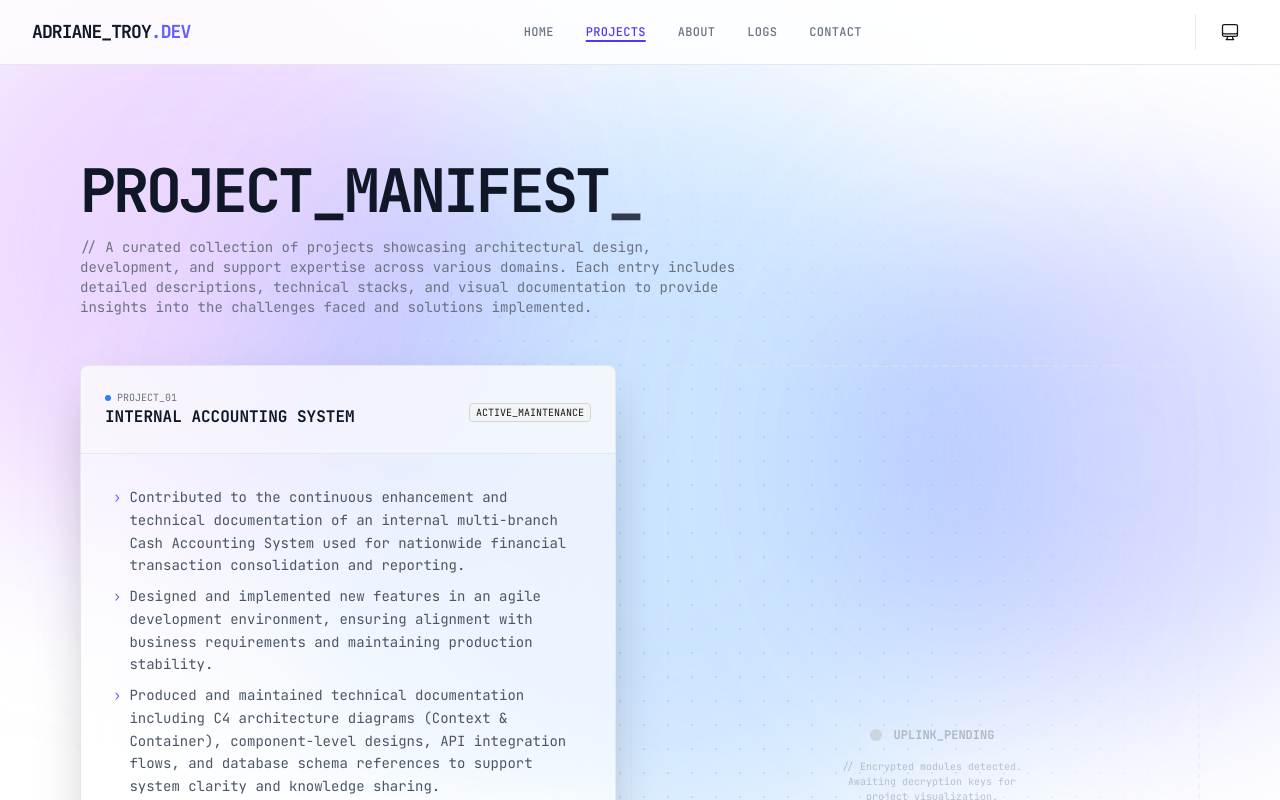
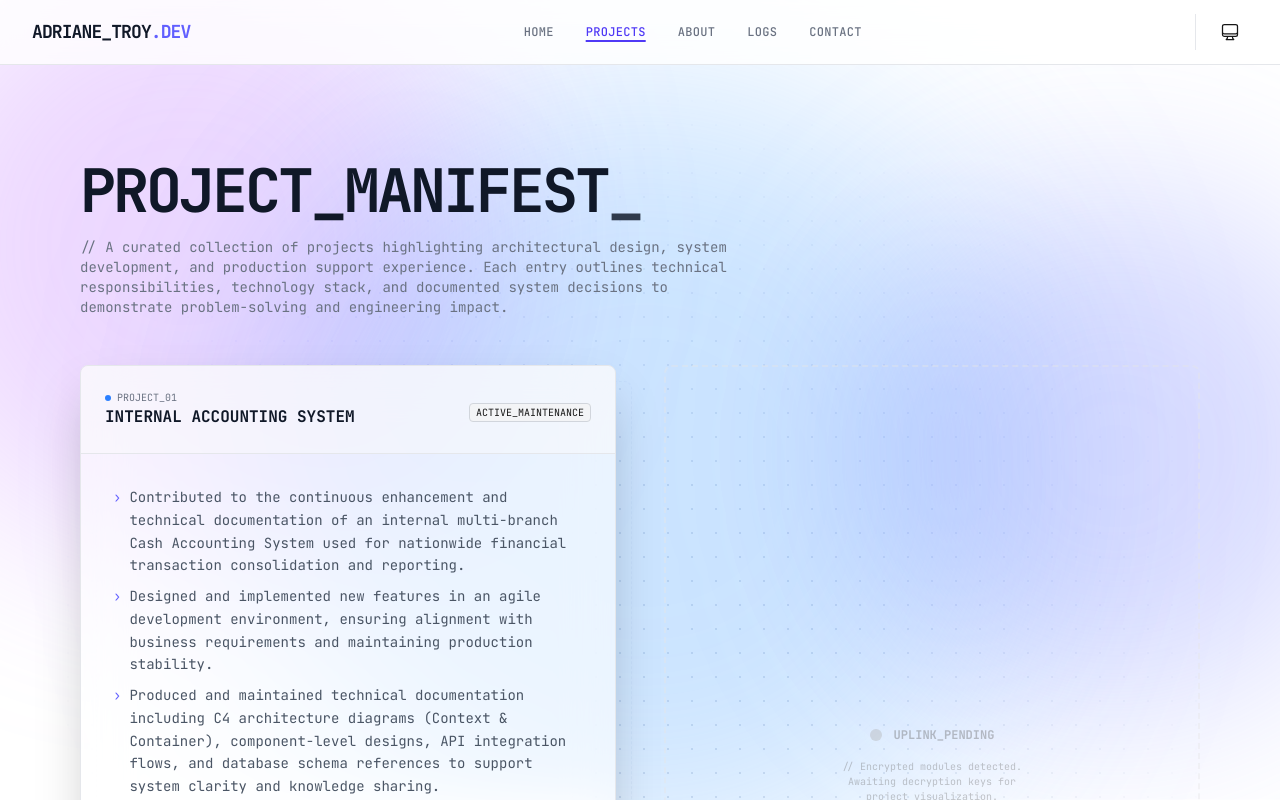
Before and after one commit to atualariao/my-portfolio, a Next.js app: page /projects in a window 1280 px wide. Shown: the top 800 px of the page. Built offline with nearby package versions, Linux system fonts and the light colour scheme.

Commit message:
Update projects description and remove words with visual presentation

```diff
--- a/src/app/projects/page.tsx
+++ b/src/app/projects/page.tsx
@@ -110,7 +110,7 @@ export default function Projects() {
           </h1>
           <p className="font-mono text-sm text-gray-500 dark:text-gray-400 max-w-2xl">
             {
-              "// A curated collection of projects showcasing architectural design, development, and support expertise across various domains. Each entry includes detailed descriptions, technical stacks, and visual documentation to provide insights into the challenges faced and solutions implemented."
+              "// A curated collection of projects highlighting architectural design, system development, and production support experience. Each entry outlines technical responsibilities, technology stack, and documented system decisions to demonstrate problem-solving and engineering impact."
             }
           </p>
         </div>
```
